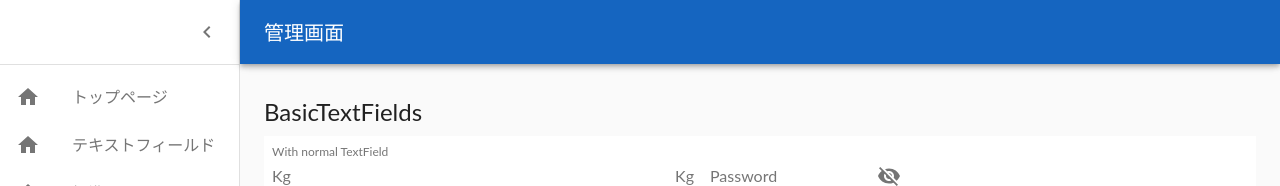
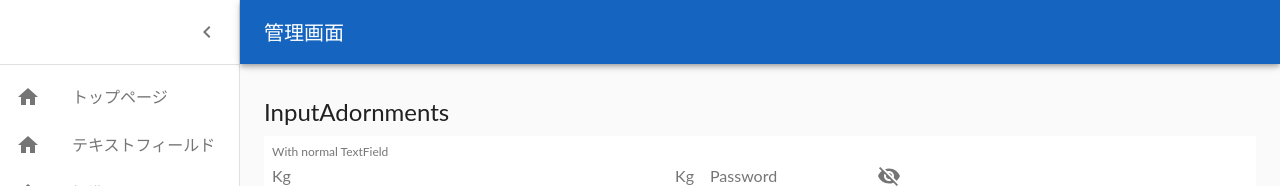
Before and after one commit to misaka3/react-typescript-template, a React (Create React App) app: page /input_adornments in a window 1280 px wide. Shown: the top 186 px of the page. Built offline with nearby package versions, Linux system fonts and the light colour scheme; the HTML template or start-up script is replaced by a standard one.

Commit message:
fix typo of page's title.

```diff
--- a/src/components/pages/InputAdornmentsPage.tsx
+++ b/src/components/pages/InputAdornmentsPage.tsx
@@ -64,7 +64,7 @@ export default function InputAdornments() {
   };
 
   return (
-    <GenericTemplate title="BasicTextFields">
+    <GenericTemplate title="InputAdornments">
       <div className={classes.root}>
         <div>
           <TextField
```
